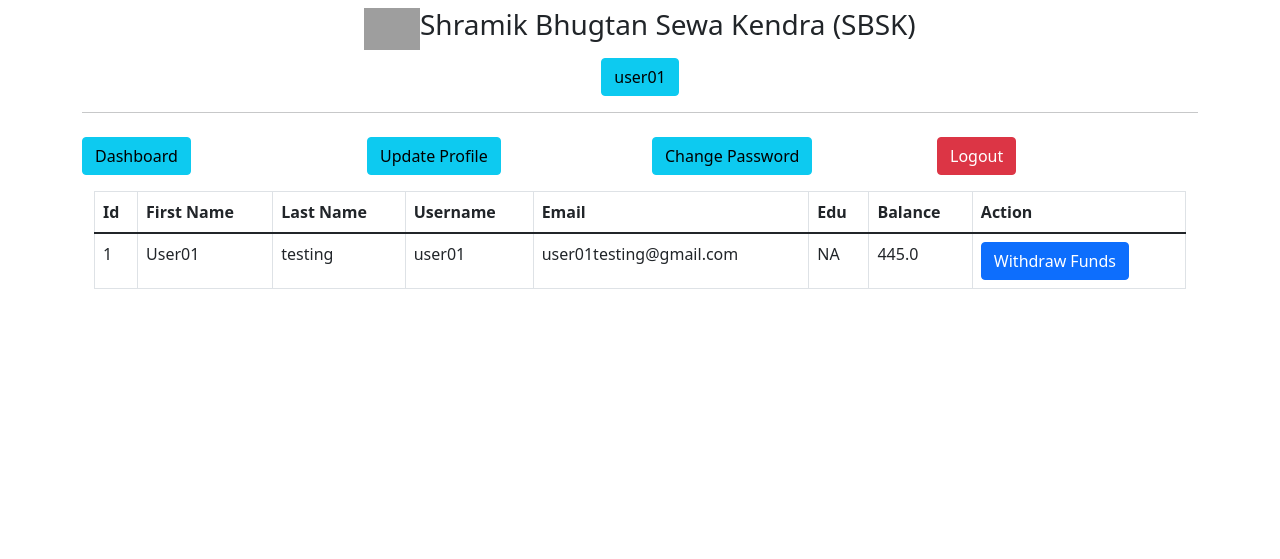
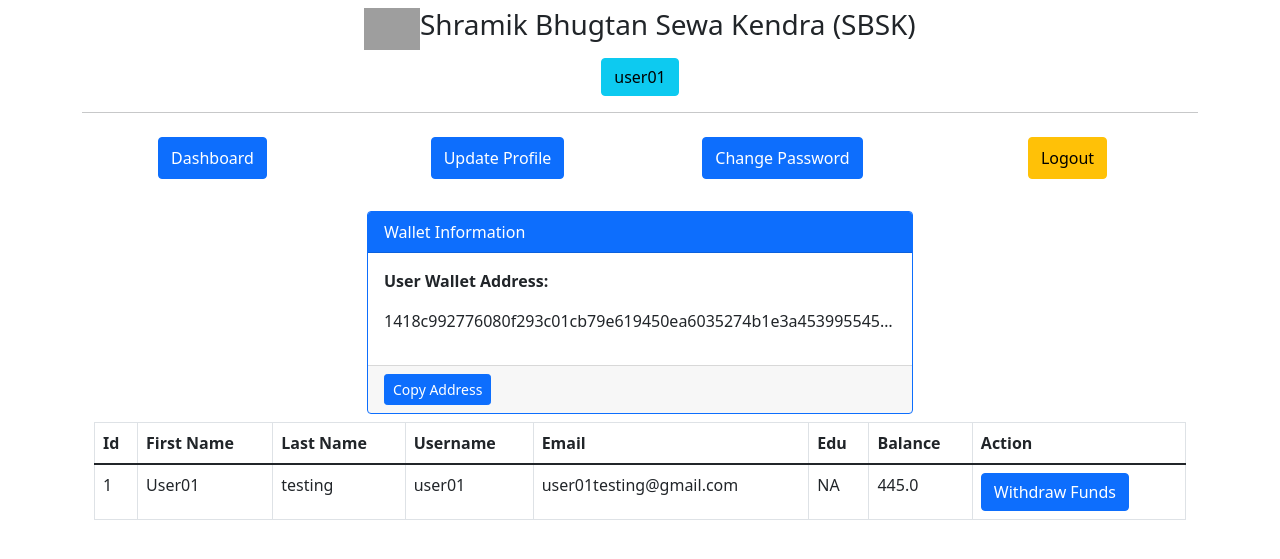
Before and after one commit to Yogeshkumar04/Admin-Panel-with-Blockchain, a Flask app: page /user/dashboard in a window 1280 px wide. Shown: the top 559 px of the page. Run offline with Flask 3, Linux system fonts and the light colour scheme; a user stored in the database is signed in; data comes from the database, SQL or seed files in the repository; both versions use the stored data as it was after the commit; grey boxes are pictures that could not be loaded.

Commit message:
wallet address creating and displaying is done both in admin and user account

```diff
--- a/main.py
+++ b/main.py
@@ -18,40 +18,62 @@ db=SQLAlchemy(app)
 bcrypt=Bcrypt(app)
 Session(app)
 
+# # User Class
+# class User(db.Model):
+#     id=db.Column(db.Integer, primary_key=True)
+#     fname=db.Column(db.String(255), nullable=False)
+#     lname=db.Column(db.String(255), nullable=False)
+#     email=db.Column(db.String(255), nullable=False)
+#     username=db.Column(db.String(255), nullable=False)
+#     edu=db.Column(db.String(255), nullable=False)
+#     password=db.Column(db.String(255), nullable=False)
+#     status=db.Column(db.Integer,default=0, nullable=False)
+#     balance = db.Column(db.Float, default=0.0, nullable=False)
+
+# def __repr__(self):
+#     return f'User("{self.id}","{self.fname}","{self.lname}","{self.email}","{self.edu}","{self.username}","{self.status}", "{self.balance}")'
+
+# # create admin Class
+# class Admin(db.Model):
+#     id=db.Column(db.Integer, primary_key=True)
+#     username=db.Column(db.String(255), nullable=False)
+#     password=db.Column(db.String(255), nullable=False)
+
+#     def __repr__(self):
+#         return f'Admin("{self.username}","{self.id}")'
+
 # User Class
 class User(db.Model):
-    id=db.Column(db.Integer, primary_key=True)
-    fname=db.Column(db.String(255), nullable=False)
-    lname=db.Column(db.String(255), nullable=False)
-    email=db.Column(db.String(255), nullable=False)
-    username=db.Column(db.String(255), nullable=False)
-    edu=db.Column(db.String(255), nullable=False)
-    password=db.Column(db.String(255), nullable=False)
-    status=db.Column(db.Integer,default=0, nullable=False)
+    id = db.Column(db.Integer, primary_key=True)
+    fname = db.Column(db.String(255), nullable=False)
+    lname = db.Column(db.String(255), nullable=False)
+    email = db.Column(db.String(255), nullable=False)
+    username = db.Column(db.String(255), nullable=False)
+    edu = db.Column(db.String(255), nullable=False)
+    password = db.Column(db.String(255), nullable=False)
+    status = db.Column(db.Integer, default=0, nullable=False)
     balance = db.Column(db.Float, default=0.0, nullable=False)
+    wallet_address = db.Column(db.String(255), unique=True, nullable=False)  # New column
 
-def __repr__(self):
-    return f'User("{self.id}","{self.fname}","{self.lname}","{self.email}","{self.edu}","{self.username}","{self.status}", "{self.balance}")'
+    def __repr__(self):
+        return f'User("{self.id}","{self.fname}","{self.lname}","{self.email}","{self.edu}","{self.username}","{self.status}", "{self.balance}")'
 
-# create admin Class
+# Admin Class
 class Admin(db.Model):
-    id=db.Column(db.Integer, primary_key=True)
-    username=db.Column(db.String(255), nullable=False)
-    password=db.Column(db.String(255), nullable=False)
+    id = db.Column(db.Integer, primary_key=True)
+    username = db.Column(db.String(255), nullable=False)
+    password = db.Column(db.String(255), nullable=False)
+    wallet_address = db.Column(db.String(255), unique=True, nullable=False)  # New column
 
     def __repr__(self):
         return f'Admin("{self.username}","{self.id}")'
+
 
 
 # Main Index
 @app.route('/')
 def index():
     return render_template('index.html', title="")
-
-
-
-
-
 
 # admin loign
 @app.route('/admin/',methods=["POST","GET"])
@@ -88,7 +110,12 @@ def adminDashboard():
     totalUser=User.query.count()
     totalApprove=User.query.filter_by(status=1).count()
     NotTotalApprove=User.query.filter_by(status=0).count()
-    return render_template('admin/dashboard.html',title="Admin Dashboard",totalUser=totalUser,totalApprove=totalApprove,NotTotalApprove=NotTotalApprove)
+
+    # Fetch admin object from the database
+    admin = Admin.query.get_or_404(session['admin_id'])
+
+    return render_template('admin/dashboard.html', title="Admin Dashboard", totalUser=totalUser, totalApprove=totalApprove, NotTotalApprove=NotTotalApprove, admin=admin)
+
 
 # Admin Set User Balance
 @app.route('/admin/set-user-balance/<int:user_id>', methods=['GET', 'POST'])
@@ -118,31 +145,36 @@ def set_user_balance(user_id):
 
 
 #admin get all user
-@app.route('/admin/get-all-user', methods=["POST","GET"])
+@app.route('/admin/get-all-user', methods=["POST", "GET"])
 def adminGetAllUser():
     if not session.get('admin_id'):
         return redirect('/admin/')
-    if request.method== "POST":
-        search=request.form.get('search')
-        users=User.query.filter(User.username.like('%'+search+'%')).all()
-        return render_template('admin/all-user.html',title='Approve User',users=users)
+
+    # Fetch admin object from the database
+    admin = Admin.query.get_or_404(session['admin_id'])
+
+    if request.method == "POST":
+        search = request.form.get('search')
+        users = User.query.filter(User.username.like('%' + search + '%')).all()
+        return render_template('admin/all-user.html', title='Approve User', users=users, admin=admin)
     else:
-        users=User.query.all()
+        users = User.query.all()
         users_with_balance = []  # List to store user details along with balance
         for user in users:
             user_data = {
-            'id': user.id,
-            'fname': user.fname,
-            'lname': user.lname,
-            'email': user.email,
-            'username': user.username,
-            'edu': user.edu,
-            'status': "Approved" if user.status == 1 else "Not Approved",
-            'balance': user.balance  # Fetch the balance of each user
-        }
-        users_with_balance.append(user_data)
+                'id': user.id,
+                'fname': user.fname,
+                'lname': user.lname,
+                'email': user.email,
+                'username': user.username,
+                'edu': user.edu,
+                'status': "Approved" if user.status == 1 else "Not Approved",
+                'balance': user.balance  # Fetch the balance of each user
+            }
+            users_with_balance.append(user_data)
 
-        return render_template('admin/all-user.html',title='Approve User',users=users)
+        return render_template('admin/all-user.html', title='Approve User', users=users_with_balance, admin=admin)
+
 
 # admin approve user account
 @app.route('/admin/approve-user/<int:id>')
@@ -257,7 +289,9 @@ def userRegistration():
                 return redirect('/user/signup')
             else:
                 hash_password = bcrypt.generate_password_hash(password, 10)
-                user = User(fname=fname, lname=lname, email=email, username=username, edu=edu, password=hash_password)
+                private_key, public_key = generate_keys()  # Generate keys
+                wallet_address = public_key.to_string().hex()  # Use public key as wallet address
+                user = User(fname=fname, lname=lname, email=email, username=username, edu=edu, password=hash_password, wallet_address=wallet_address)
                 db.session.add(user)
                 db.session.commit()
                 flash('User Account Creation Successfully, Admin will approve your account in 10 to 30 minutes', 'success')
@@ -274,7 +308,9 @@ def userDashboard():
     if session.get('user_id'):
         id=session.get('user_id')
     users=User().query.filter_by(id=id).first()
-    return render_template('user/dashboard.html',title="User Dashboard",users=users)
+    user_id = session.get('user_id')
+    user = User.query.get(user_id)
+    return render_template('user/dashboard.html',title="User Dashboard",users=users, user=user)
 
 # User Logout
 @app.route('/user/logout')
@@ -357,6 +393,7 @@ def user_withdraw():
             transaction = {
                 'user_id': user.id,
                 'type': 'withdraw',
+                'wallet_address': user.wallet_address,  # Assume this attribute exists on your User model
                 'amount': withdrawal_amount,
                 'timestamp': time()
             }
@@ -428,4 +465,13 @@ if __name__=="__main__":
         # db.session.commit()
 
 
+        # # Generate keys for the default admin account
+        # private_key_admin, public_key_admin = generate_keys()
+        # wallet_address_admin = public_key_admin.to_string().hex()
+
+        # # Create the default admin account with generated wallet address
+        # admin = Admin(username='admin', password=bcrypt.generate_password_hash('123456', 10), wallet_address=wallet_address_admin)
+        # db.session.add(admin)
+        # db.session.commit()
+
     app.run(debug=True)
--- a/templates/user/navbar.html
+++ b/templates/user/navbar.html
@@ -1,14 +1,49 @@
-<div class="row d-flex justify-content-center">
-    <div class="col-xl-3 col-lg-3 col-md-3 my-2 col-sm-12">
-        <a href="/user/dashboard" class="btn btn-info w-full">Dashboard</a>
+<!-- Button navigation row -->
+<div class="row d-flex justify-content-center text-center mb-4">
+    <div class="col-lg-3 col-md-6 my-2">
+        <a href="/user/dashboard" class="btn btn-primary btn-block py-2">Dashboard</a>
     </div>
-    <div class="col-xl-3 col-lg-3 col-md-3 my-2 col-sm-12">
-        <a href="/user/update-profile" class="btn btn-info w-full">Update Profile</a>
+    <div class="col-lg-3 col-md-6 my-2">
+        <a href="/user/update-profile" class="btn btn-primary btn-block py-2">Update Profile</a>
     </div>
-    <div class="col-xl-3 col-lg-3 col-md-3 my-2 col-sm-12">
-        <a href="/user/change-password" class="btn btn-info w-full">Change Password</a>
+    <div class="col-lg-3 col-md-6 my-2">
+        <a href="/user/change-password" class="btn btn-primary btn-block py-2">Change Password</a>
     </div>
-    <div class="col-xl-3 col-lg-3 col-md-3 my-2 col-sm-12">
-        <a href="/user/logout" class="btn btn-danger w-full">Logout</a>
+    <div class="col-lg-3 col-md-6 my-2">
+        <a href="/user/logout" class="btn btn-warning btn-block py-2">Logout</a>
     </div>
 </div>
+
+<!-- User Wallet Address display -->
+<div class="row d-flex justify-content-center mt-4">
+    <div class="col-12 col-md-8 col-lg-6">
+        <div class="card border-primary">
+            <div class="card-header bg-primary text-white">
+                Wallet Information
+            </div>
+            <div class="card-body">
+                <p class="card-text"><strong>User Wallet Address:</strong></p>
+                <p class="text-center font-weight-bold overflow-hidden text-truncate">{{ user.wallet_address }}</p>
+            </div>
+            <div class="card-footer">
+                <button class="btn btn-primary btn-sm" onclick="copyToClipboard('{{ user.wallet_address }}')">Copy Address</button>
+            </div>
+        </div>
+    </div>
+</div>
+
+<script>
+// Copy to Clipboard Function
+function copyToClipboard(text) {
+    navigator.clipboard.writeText(text).then(function() {
+        // You can use a tooltip or a small popup to show this message
+        alert('Wallet address copied to clipboard!');
+    }, function(err) {
+        alert('Failed to copy wallet address: ', err);
+    });
+}
+</script>
+
+<!-- Include these scripts for Bootstrap functionality, if they're not already included -->
+<script src="https://code.jquery.com/jquery-3.5.1.slim.min.js"></script>
+<script src="https://cdn.jsdelivr.net/npm/bootstrap@5.1.0/dist/js/bootstrap.bundle.min.js"></script>
```
Also changed, not shown: blockchain_data.json (+30 -13 lines), templates/admin/navbar.html (+43 -8 lines), templates/view_blockchain.html (+22 -2 lines), instance/ums.sqlite, 4 other files.
